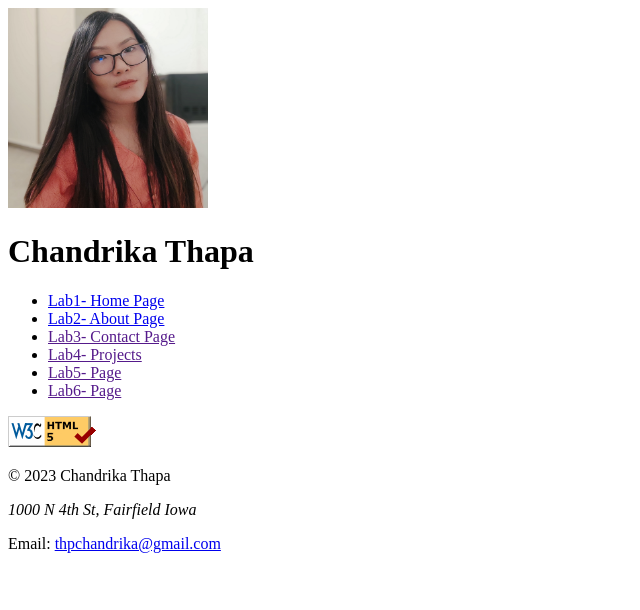
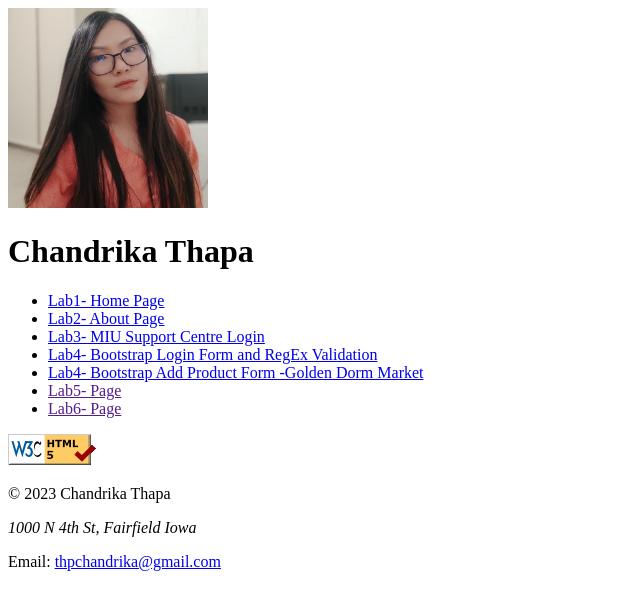
Before and after one commit to thpchandrika/thpchandrika.github.io, a plain HTML site: page CS472/Lab1/home.html in a window 1280 px wide. Shown: the whole page, without its empty margins (0-640 px from the left). Drawn offline with Linux system fonts and the light colour scheme.

Commit message:
proper naming convension

```diff
--- a/CS472/Lab1/home.html
+++ b/CS472/Lab1/home.html
@@ -19,8 +19,12 @@
     <ul>
       <li><a href="#">Lab1- Home Page</a></li>
       <li><a href="https://thpchandrika.github.io/CS472/Lab2/aboutme.html">Lab2- About Page</a></li>
-      <li><a href="">Lab3- Contact Page</a></li>
-      <li><a href="">Lab4- Projects</a></li>
+      <li><a href="https://thpchandrika.github.io/CS472/Lab3/login.html">Lab3- MIU Support Centre Login</a></li>
+      <li><a href="https://thpchandrika.github.io/CS472/Lab4/login.html">Lab4- Bootstrap Login Form and RegEx
+          Validation</a></li>
+      <li><a href="https://thpchandrika.github.io/CS472/Lab3/webform2.html">Lab4- Bootstrap Add Product Form
+          -Golden Dorm Market</a></li>
+
       <li><a href="">Lab5- Page</a></li>
       <li><a href="">Lab6- Page</a></li>
     </ul>
```
Also changed, not shown: CS472/Lab3/login.html (+1 -1 lines), CS472/Lab4/addproduct.html (renamed from CS472/Lab4/webform2.html, +1 -1 lines), CS472/Lab4/login.html (renamed from CS472/Lab4/webform1.html).
